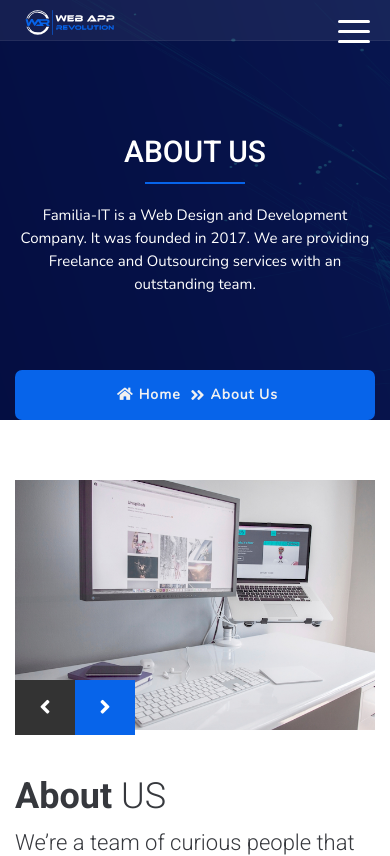
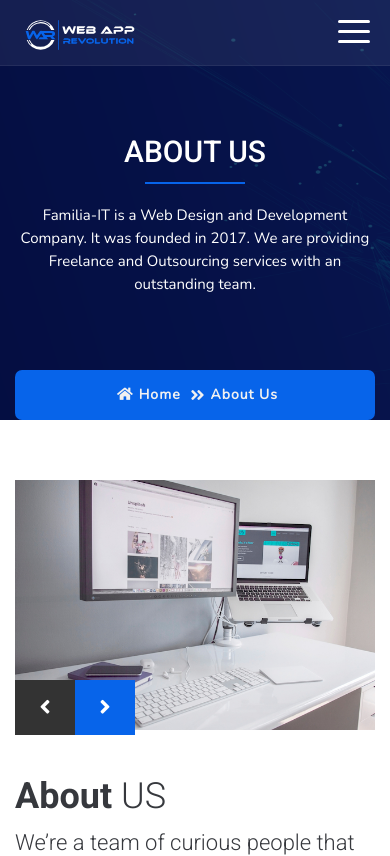
Before and after one commit to kancha05656/Business-Website, a React (Create React App) app: page /About in a window 390 px wide. Shown: the top 856 px of the page. Built offline with nearby package versions, Linux system fonts and the light colour scheme.

Commit message:
change responsive

```diff
--- a/src/css/responsive.css
+++ b/src/css/responsive.css
@@ -708,7 +708,8 @@
   }
 
   .header-logo img {
-    width: 90px;
+        width: 110px;
+    padding: 10px 0px;
   }
 
   .inner-banner-content p {
```
